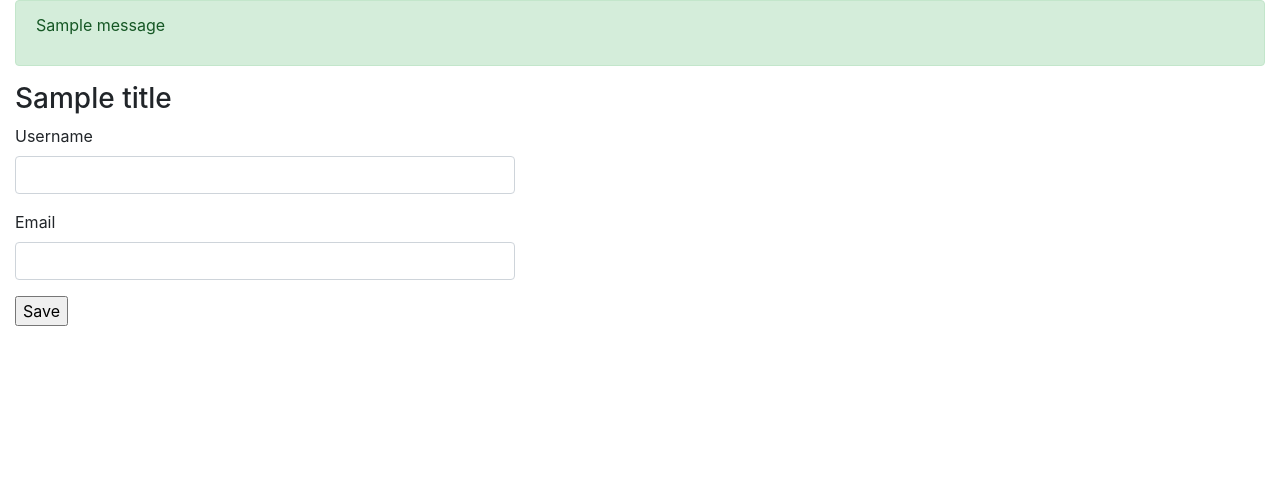
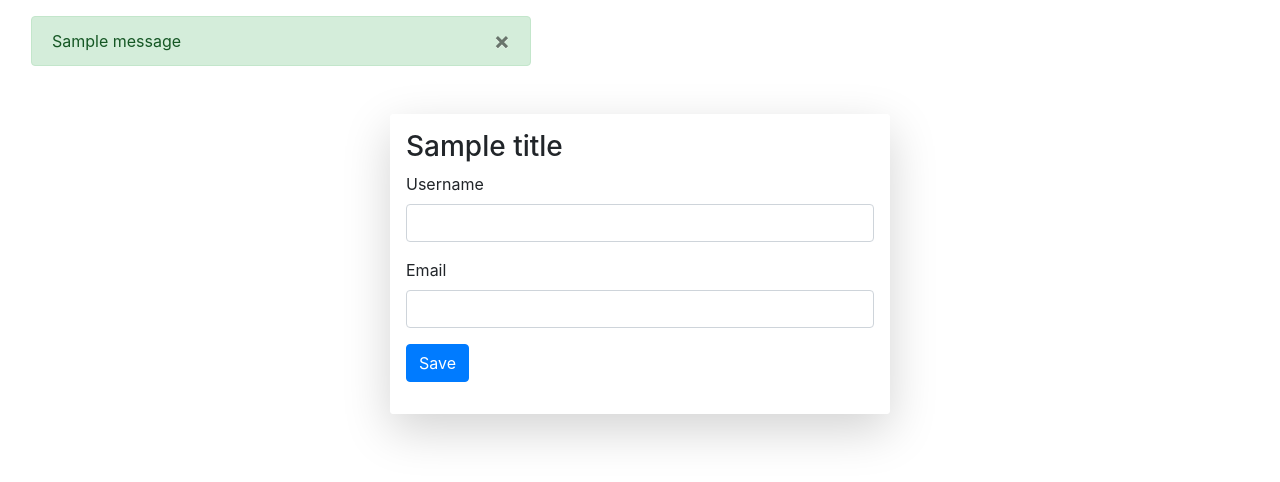
Before and after one commit to sauravk7077/Flask-Login-System, a Python web app: template login_system/templates/account.html in a window 1280 px wide. Shown: the part 56-538 px from the top of the page. Run offline with Jinja, Linux system fonts and the light colour scheme; the template is opened without the code that fills it: most values are stand-ins (such as "Sample title", 1, 10 or a date in 2020); one stand-in notice (Sample message) is shown; form fields are guessed from the names that the template uses; some libraries are stand-ins or nearby versions; some web fonts are replaced.

Commit message:
Updated Admin page

```diff
--- a/login_system/static/main.css
+++ b/login_system/static/main.css
@@ -1,7 +1,7 @@
 .navbar-nav{
     margin-left: auto;
 }
-fieldset{
+fieldset, .alert{
     max-width: 500px;
 }
 .fieldset *{
--- a/login_system/templates/account.html
+++ b/login_system/templates/account.html
@@ -1,24 +1,44 @@
 {% extends "layout.html" %}
 {% block content %}
     <!-- Form -->
-    <div class="content-section">
+    <div class="container">
         <form action="" method="POST">
             {{ form.hidden_tag() }}
-            <fieldset>
+            <fieldset class="my-5 mx-auto shadow-lg p-3 mb-5 bg-white rounded">
                 <h3 class="legend">{{ title }}</h3>
                 <!-- Username group -->
                 <div class="form-group">
-                    {{ form.username.label(class='form-label') }}
-                    {{ form.username(class='form-control') }}
+                    {% if form.username.errors %}
+                        {{ form.username.label }}
+                        {{ form.username(class='form-control control-label is-invalid') }}
+                        <div class="invalid-feedback">
+                            {% for error in form.username.errors %}
+                                {{ error }}
+                            {% endfor %}
+                        </div>
+                    {% else %}
+                        {{ form.username.label }}
+                        {{ form.username(class='form-control control-label') }}
+                    {% endif %}
                 </div>
                 <!-- Email group -->
                 <div class="form-group">
-                    {{ form.email.label(class='form-label') }}
-                    {{ form.email(class='form-control') }}
+                    {% if form.email.errors %}
+                        {{ form.email.label }}
+                        {{ form.email(class='form-control control-label is-invalid') }}
+                        <div class="invalid-feedback">
+                            {% for error in form.email.errors %}
+                                {{ error }}
+                            {% endfor %}
+                        </div>
+                    {% else %}
+                        {{ form.email.label }}
+                        {{ form.email(class='form-control control-label') }}
+                    {% endif %}
                 </div>
                 <!-- Submit button group -->
                 <div class="form-group">
-                    {{ form.save(class='form-submit') }}
+                    {{ form.save(class='btn btn-primary') }}
                 </div>
             </fieldset>
         </form>
--- a/login_system/templates/layout.html
+++ b/login_system/templates/layout.html
@@ -61,9 +61,12 @@
         {% with messages = get_flashed_messages(with_categories=true) %}
             {% if messages %}
                 {% for category, message in messages %}
-                    <section class="alert alert-{{ category }}" role="alert">
-                        <p>{{ message }}</p>
-                    </section>
+                    <div class="alert alert-{{ category }} m-3" role="alert">
+                        {{ message }}
+                        <button type="button" class="close" data-dismiss="alert" aria-label="Close">
+                          <span aria-hidden="true">&times;</span>
+                        </button>
+                    </div>
                 {% endfor %}
             {% endif %}
         {% endwith %}
--- a/run.py
+++ b/run.py
@@ -1,7 +1,7 @@
 from login_system import createApp
 from colorama import init
 
-if __name__ == '__main__':
+if __name__ == "__main__":
     init()
     app = createApp()
     app.run()
```
Also changed, not shown: login_system/site.db.
